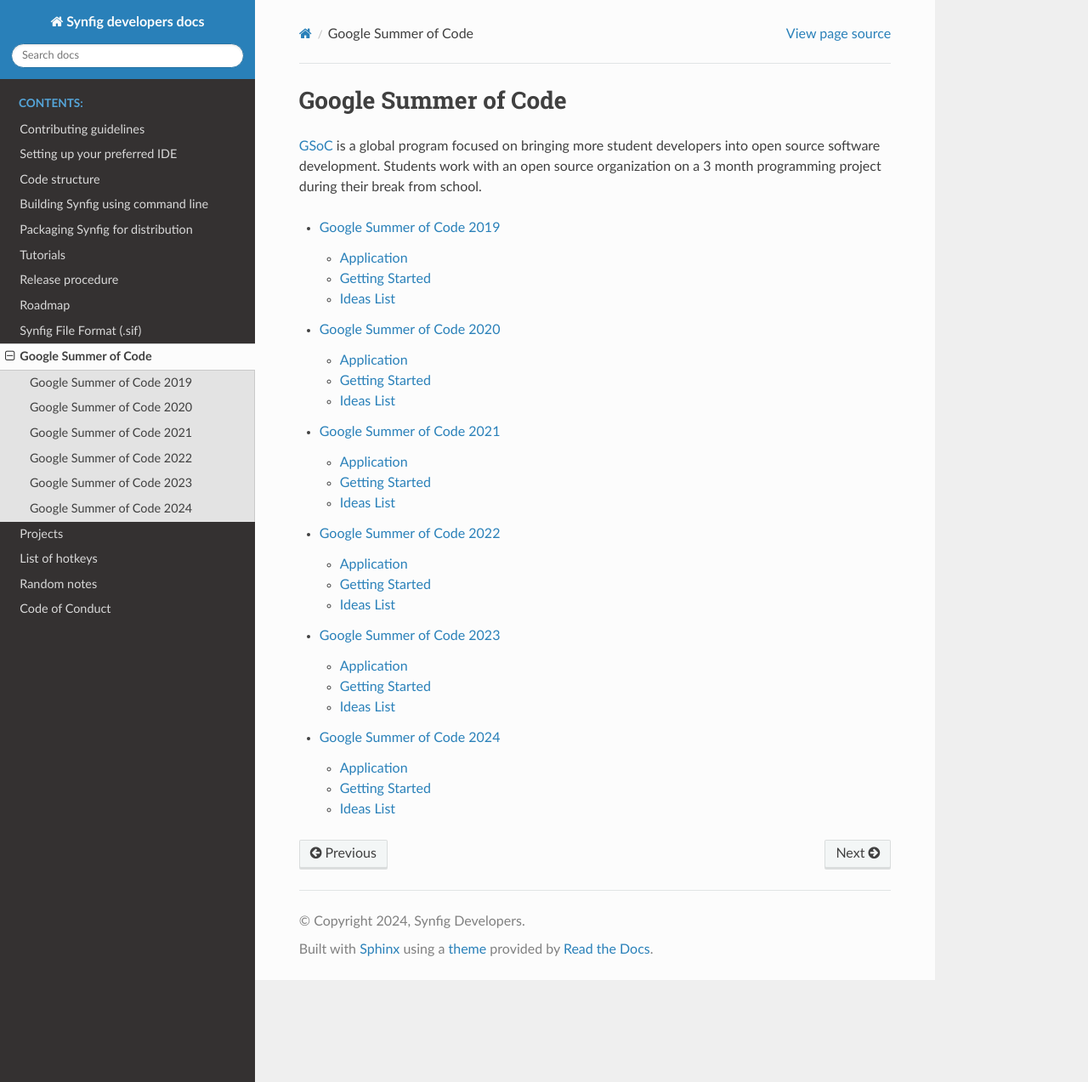
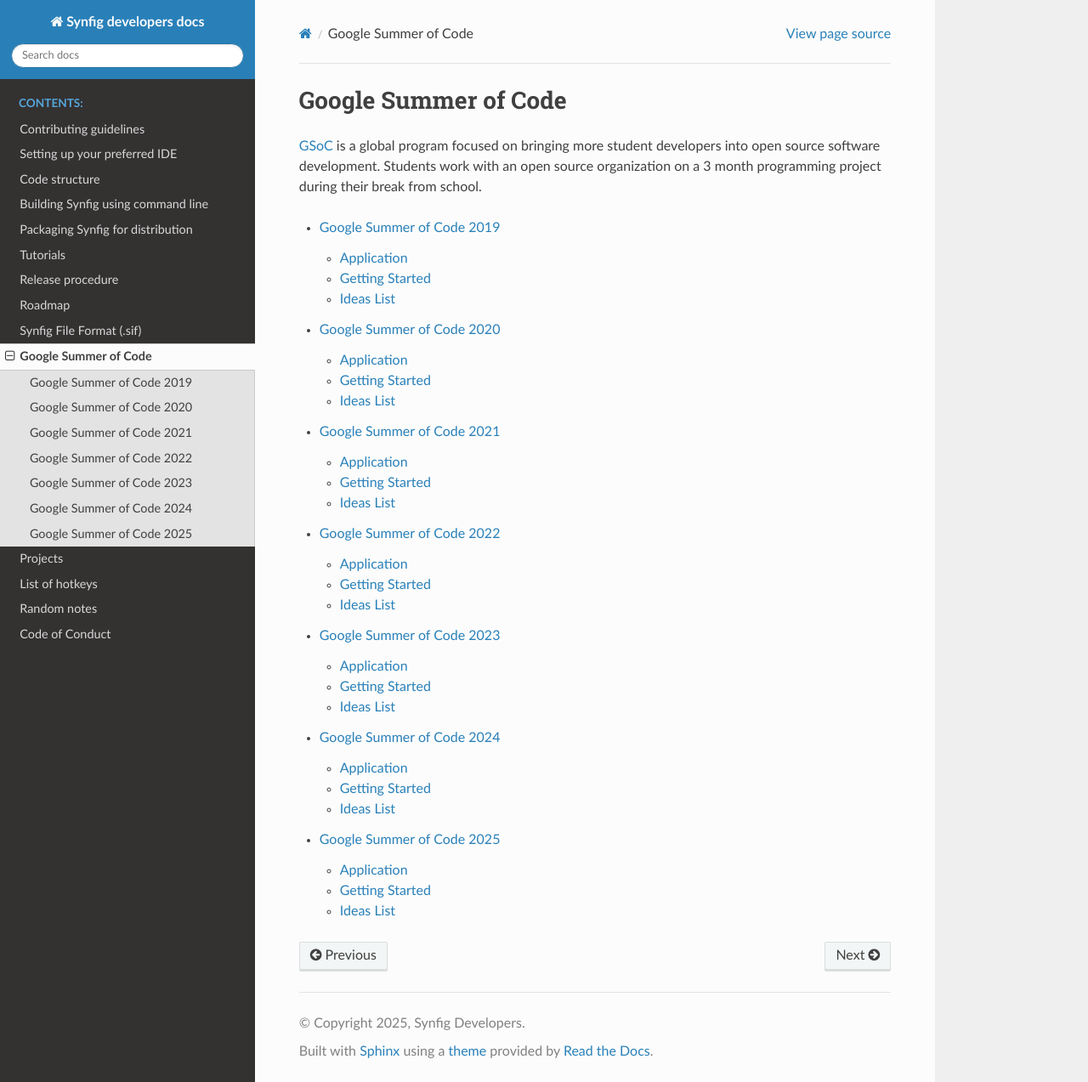
Before and after one commit to synfig/synfig-docs-dev, a Sphinx documentation site: the page built from docs/gsoc.rst, in a window 1280 px wide and 1273 px high. Shown: the whole window at 85% size. Built offline with Sphinx 7.4.7 and the Read the Docs theme 3.1.0, drawn with Linux system fonts in a browser that asks for light colours; some of the changed lines change nothing that is shown.

Commit message:
docs: added GSoC 2025 (#116)

```diff
--- a/docs/conf.py
+++ b/docs/conf.py
@@ -20,7 +20,7 @@
 # -- Project information -----------------------------------------------------
 
 project = 'Synfig developers docs'
-copyright = '2024, Synfig Developers'
+copyright = '2025, Synfig Developers'
 author = 'Synfig developers'
 
 # The short X.Y version
--- /dev/null
+++ b/docs/gsoc/2025.rst
@@ -0,0 +1,10 @@
+.. _gsoc:
+
+Google Summer of Code 2025
+==========================
+
+.. toctree::
+   :maxdepth: 2
+   :glob:
+
+   2025/*
--- /dev/null
+++ b/docs/gsoc/2025/application.rst
@@ -0,0 +1,134 @@
+Application
+===========
+
+Synfig GSoC application 2025
+------------------------------------
+
+| **How did you first find out about Google Summer of Code?**
+| Found that on the web in announcement from Blender Foundation
+
+| **Website URL for Organization:**
+| https://synfig.org
+
+| **Tagline:**
+| Open-source 2D animation software
+
+| **Primary Open Source License:**
+| GPLv3
+
+| **What year was your project started?**
+| 2006
+
+| **Link to your source code location:**
+| https://github.com/synfig/synfig
+
+| **Organization Categories**
+| Media (graphics, video, audio, VR, streaming, gaming, content management, etc)
+
+| **Organization Technologies:**
+| C++, Python, GTK, GTKmm
+
+| **Organization Topics:**
+| Vector graphics, Animation, 2d/3d graphics
+
+| **What would your organization consider to be a successful GSoC program?**
+| This summer we plan to help newcomers to the open source world and attract new contributors.
+
+| **How will you keep mentors engaged with their GSoC contributors?**
+| Every contributor opens GitHub’s issue, which is corresponding to his project and there provides weekly public reports about his progress. Every mentor should follow reports and provide on-time feedback and consultation to contributor via public discussion in relevant GitHub’s issue or privately via email/IM. Also, every mentor is required to contact contributor at least twice a week to check for the progress.
+
+Administrator of the project also watches reports and ensures that feedback provided by mentors on time.
+
+
+| **How will you keep your GSoC contributors on schedule to complete their projects?**
+| Every contributor is required to write a short report about his progress every week, answering those questions:
+
+- How was the last week? What did you accomplish?
+- What is the #1 thing slowing you down?
+- What do you want to have done by the end of next week?
+
+These weekly blog posts will allow the contributor’s mentors and org admins to notice if a contributor is falling behind right away.
+
+| **How will you get your GSoC contributors involved in your community during GSoC?**
+| Considering that there are no mechanics to 100% guarantee contributor involvement after the program, we aim to maintain a community with a special attitude, where a contributor can have a home-like feeling, where he know his work is valued and appreciated by community other members and creative people from all around the world. This is the main motivation to contribute for all current project members.
+
+Given that we put initial contributor motivation in the first place, we understand that there are situations where a massive and long-term contribution effort it not possible without monetary reward. So, thanks to a regular income of donations we can afford to pay a small grants for implementing some features, for contributors who have proven their abilities and skill to carry and complete projects. The money for such grants are collected via continuous crowdfunding and other means (see https://www.synfig.org/donate/ for details).
+
+
+| **Why does your org want to participate in Google Summer of Code?**
+| GSoC gives us an opportunity to grow our community of contributors. With GSoC contributors can work on Synfig full time for 175 hours and that's a great advancement to our project. But that's not all - the fact of participation in GSoC attracts attention to our project: before GSoC coding period starts, we get many contributions from aspiring contributors, who wish to proof their skills to be selected for participation. That's also a great boost for our project.
+
+| **How many potential mentors have agreed to participate?**
+| 1-3
+
+| **Has your org been accepted as a mentoring org in Google Summer of Code before?**
+| Yes.
+
+**Which years did your org participate in GSoC? [Checkboxes]**
+
+- 2019
+- 2020
+- 2021
+- 2022
+- 2023
+- 2024
+
+
+**Proposal Process / Application Instructions**
+
+::
+
+    Before applying, please make sure to read [getting started page](https://synfig-docs-dev.readthedocs.io/en/latest/gsoc/2021/getting-started.html).
+
+    Application Template
+    ====================
+
+    **Name**
+
+    Please provide your full name
+
+    **Email / Social / Web**
+
+    Where can we contact you? If you have a web page you'd like us to know about, please include it. Make sure to mention your Facebook, Twitter or other identities.
+
+    **Synopsis**
+
+    A short description of your planned GSoC project.
+
+    **Benefits**
+
+    Describe how your project will benefit Synfig. Will it benefit artists using Synfig? Will it be an aid for future Synfig development?
+
+    **Deliverables**
+
+    Provide a user-level summary of the final output or results of your project. How does it integrate in Synfig, and how does it cooperate with the rest of Synfig's features? Note that end-user documentation should be one of the deliverables as well.
+
+    **Project Details**
+
+    A more detailed description.
+
+    **Project Schedule**
+
+    How long will the project take? When can you begin work?
+    Include an estimated timeline of the project with mini-milestones.
+    Do you have any possible school or work conflicts with your schedule?
+
+    ** Short Bio**
+
+    Please let us know who are you, what are you studying (and where), and what activities do you enjoy? What is your experience using Synfig or animation or other computer graphics programs? What code development projects you've participated in? What makes you the best person to work on this project? If you have any history submitting bug fixes or patches to our issue tracker at GitHub, please indicate what you have done.
+
+**Proposal Tags**
+
+improvement, bugfix, infrastructure
+
+**Contacts Methods:**
+
+Mailing List: https://forums.synfig.org/c/development
+
+General Email: contact -AT- synfig -DOT- org
+
+**Links**
+
+Twitter: https://twitter.com/synfig
+
+Blog: https://www.synfig.org/news/
--- /dev/null
+++ b/docs/gsoc/2025/getting-started.rst
@@ -0,0 +1,69 @@
+.. _getting-started:
+
+Getting Started
+=====================
+
+When applying for a Google Summer of Code grant to work with the Synfig, your application must follow our application template below (much of which we have borrowed from the Blender Foundation, with gratitude).
+
+Before applying, please check with our `ideas page <https://synfig-docs-dev.readthedocs.io/en/latest/gsoc/2025/ideas.html#projects-ideas>`_ for our requirements for acceptance.
+
+Also, please make sure to read the following tips:
+
+Application FAQs
+~~~~~~~~~~~~~~~~
+
+**Q: What will most help my odds of acceptance?**
+
+A: There are a number of things you can do to help your odds
+
+1. A quality proposal - a well thought out proposal that shows you understand what you want to do and have reasonable expectations about what can be accomplished in the time you will have available.
+2. Show evidence of past experience or achievements related to the proposal.
+3. We require you to have 1-2 useful contributions to Synfig before the program starts - this show that you can successfully read, edit, and compile our code.
+4. Discuss your application with us and get some feedback. The best way to do so is to open an issue on GitHub with description of your proposal (make sure to specify in title that is is GSoC-related).
+
+**Q: Is there some place that tells me the process of compiling Synfig?**
+
+A: See `this documentation <https://synfig-docs-dev.readthedocs.io/en/latest/common/building.html>`_.
+
+**Q: Where can I learn basics of Synfig's functionality?**
+
+A: We recommend to become familiar with existing Synfig functionality before you start any coding. You can start with `beginner's tutorials <https://wiki.synfig.org/Category:Tutorials>`_. Also, you can request a free access to `our video training course <https://www.udemy.com/synfig-studio-cutout-animation-en/>`_, which allow you to grab all basicsin the shortest time. Just mail us via `contact page <https://www.synfig.org/contact/>`_ letting us know that you are aspiring GSoC contributor - and we will send you a link for free access.
+
+After watching the course we recommend to get familiar with Synfig's code by reading `this page <https://synfig-docs-dev.readthedocs.io/en/latest/common/structure.html>`_.
+
+Application Template
+~~~~~~~~~~~~~~~~~~~~
+
+**Name**
+
+Please provide your full name
+
+**Email / Social / Web**
+
+Where can we contact you? If you have a web page you'd like us to know about, please include it. Make sure to mention your Facebook, Twitter or other identities.
+
+**Synopsis**
+
+A short description of your planned GSoC project.
+
+**Benefits**
+
+Describe how your project will benefit Synfig. Will it benefit artists using Synfig? Will it be an aid for future Synfig development?
+
+**Deliverables**
+
+Provide a user-level summary of the final output or results of your project. How does it integrate in Synfig, and how does it cooperate with the rest of Synfig's features? Note that end-user documentation should be one of the deliverables as well.
+
+**Project Details**
+
+A more detailed description.
+
+**Project Schedule**
+
+How long will the project take? When can you begin work?
+Include an estimated timeline of the project with mini-milestones.
+Do you have any possible school or work conflicts with your schedule?
+
+**Short Bio**
+
+Please let us know who are you, what are you studying (and where), and what activities do you enjoy? What is your experience using Synfig or animation or other computer graphics programs? What code development projects you've participated in? What makes you the best person to work on this project? If you have any history submitting bug fixes or patches to our issue tracker at GitHub, please indicate what you have done.
--- /dev/null
+++ b/docs/gsoc/2025/ideas.rst
@@ -0,0 +1,163 @@
+.. _ideas:
+
+Ideas List
+=====================
+
+
+This year we plan to apply to Google Summer of Code. Currently we are looking for project ideas. If you are a contributor, you are welcome to explore existing project ideas towards the GSoC application phase. There are ways to reach out to mentors, and many projects have lists of newcomer friendly issues you can start from. Contributors are also welcome to propose their own project ideas.
+
+Projects Ideas
+--------------
+
+Automated release notes generator and packaging script fixes (175 or 350 hrs)
+~~~~~~~~~~~~~~~~~~~~~~~~~~~~~~~~~~~~~~~~~~~~~~~~~~~~~~~~~~~~~~~~~~~~~~~~~~~~~
+
+**Description:**
+We use Conventional commits (https://www.conventionalcommits.org/en/v1.0.0/) for git commits, so we can automatically split messages into groups (bug fixes, features, etc.)
+
+- Add script which extract git messages starting from `start_commit_id` to `commit_id` (this can be achieved by using formatted `git log` output)
+- Group these messages by type and output them in HTML/markdown format
+- Add this script to CI pipeline (so it will show to user  how it changes final changelog) (optional)
+
+**AppImage bundler:** We are currently using AppImage to prepare bundle for Linux, but we are using AppImage 1.0 which is outdated and needs to be updated.
+
+- Write a script for packaging AppImage (there are ready-made scripts for packaging AppImage, but you need to check if they work correctly)
+
+**Debian package and Flatpak package**
+
+- Write a script for automated Debian and Flatpak packages (Optional)
+
+**Where to begin:**
+
+Try extracting a list of messages from the git log output using the following requirements:
+
+- 1) Extract only merge commits or direct commits
+- 2) Extract Pull Request id from this commits
+- 3) Extract Pull Request description using Github API (this is necessary because PR may contain images and extended information)
+
+**Expected outcome:**
+
+**175 hours**
+
+- Changelog file can be generated automatically
+
+**350 hours**
+
+- AppImage bundle can be generated automatically
+- Debian and Flatpak packages can be generated automatically (optional)
+
+**Difficulty:** Easy/Medium
+
+**Skills required/preferred:** Python/C++
+
+**Possible mentor(s):** Ayush Chamoli, `Rodolfo Ribeiro Gomes <https://github.com/rodolforg>`_
+
+**Expected size of project:** 175 or 350 hours
+
+
+macOS app bundle (175 or 350 hrs)
+~~~~~~~~~~~~~~~~~~~~~~~~~~~~~~~~~
+
+**Description:**
+
+We are currently using a script to create a macOS app bundle, but it has some issues.
+Generation takes a long time (could be greatly improved), it uses incorrect paths in some places and does not sign files.
+
+**Requirements:** macOS or access to macOS command-line (so you can test your script)
+
+- add script/program to collect executable/library dependencies (python/c++ preferred) to SynfigStudio.app folder
+- add support for signing binary files (this should be done in reverse order, files without dependencies should be signed first, SynfigStudio.app should be signed last)
+- remove the macOS launcher script, add the code to set up the required macOS environment from the synfig/synfigstudio apps
+- add cpack support to build installer on macOS
+- add python and lxml packaging to .app (with signing))
+- interface/menu improvements for more native macOS support
+
+**Where to begin:**
+
+- create prototype script/program to collect executable/library dependencies
+
+**Expected outcome:**
+
+**175 hours**
+
+- CMake/CPack builds SynfigStudio.app ready for distribution
+
+**350 hours**
+
+- Synfig Studio is better adopted to macOS guidelines
+
+**Difficulty:** Medium
+
+**Skills required/preferred:** Python/C++
+
+**Possible mentor(s):** `Dhairya Bahl <https://github.com/DhairyaBahl>`_, `Rodolfo Ribeiro Gomes <https://github.com/rodolforg>`_
+
+**Expected size of project:** 175 or 350 hours
+
+
+Plugin manager dialog (175 or 350 hrs)
+~~~~~~~~~~~~~~~~~~~~~~~~~~~~~~~~~~~~~~
+
+**Description:**
+A dialog for management of Synfig Studio plugins and Synfig modules.
+The dialog would show the currently supported plugin/module metadata and allow user to:
+
+- uninstall it
+- open its folder in the default OS file manager
+- install a plugin from a zip package already stored in local machine
+- maybe browse/download from a (future) online plugin repository (maybe a dedicated service or a special session from Synfig forums or even a git server)
+
+**Expected outcome:**
+
+**175 hours**
+
+- Users could easily list, install and uninstall plugins and modules they downloaded from Internet.
+
+**350 hours**
+
+- Plugin repository
+
+**Difficulty:** Easy/Medium
+
+**Skills required/preferred:** C++, gtkmm
+
+**Possible mentor(s):** `Rodolfo Ribeiro Gomes <https://github.com/rodolforg>`_, `Mohamed Adhamc <https://github.com/mohamedAdhamc>`_
+
+**Expected size of project:** 175 or 350 hours
+
+Propose a Project
+------------------
+If you have a project idea, edit the "Project Ideas" section below by filling the required details and sending a pull request (this page is editable at  https://github.com/synfig/synfig-docs-dev/blob/master/docs/gsoc/2025/ideas.rst), even if you could not mentor (we will find a mentor).
+
+**Required information for project proposal**
+
+::
+
+    A descriptive title (175 or 350 hrs)
+    ~~~~~~~~~~~~~~~~~~~~~~~~~~~~~~~~~~~~~
+    **Description**
+
+    A brief description about the project
+
+    **Expected outcome**
+
+    What benefit this deliver?
+
+    **Difficulty** Easy | Medium | High
+
+    **Skills required/preferred:** Knowledge Prerequisite
+
+    **Possible mentor(s):** Put your name if you are willing to mentor + other mentors.
+
+    **Expected size of project:** 90, 175 or 350 hours
+
+*Please mention the following as comment on your proposal pr*
+
+:Your name: :)
+:Your profile: github | linkedin | etc
+:Your role: I am a making this proposal as a <student | mentor | community member | contributor | etc>
+
+Contacts
+--------
+
+https://www.synfig.org/contact/
```
